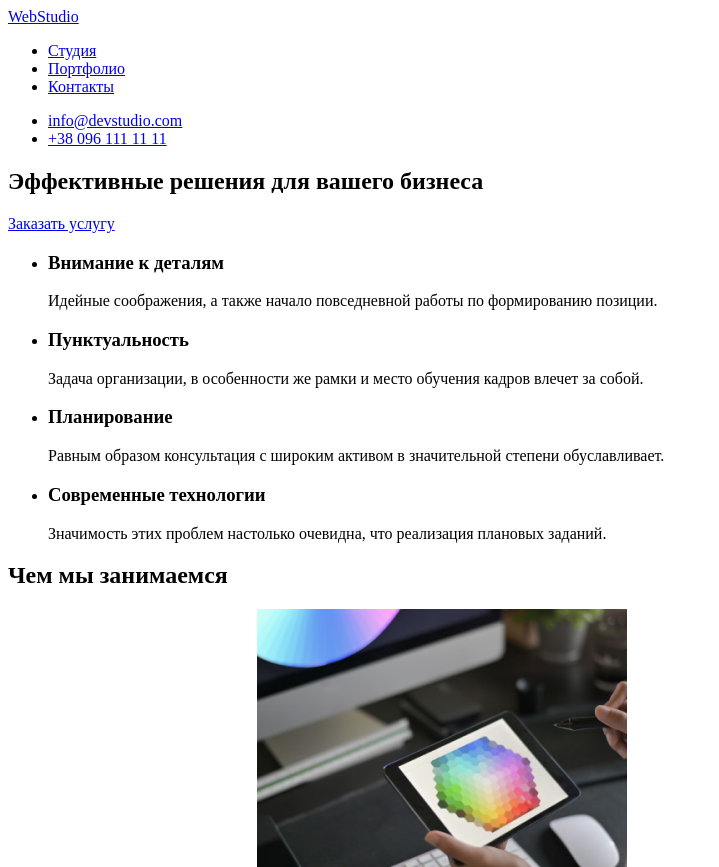
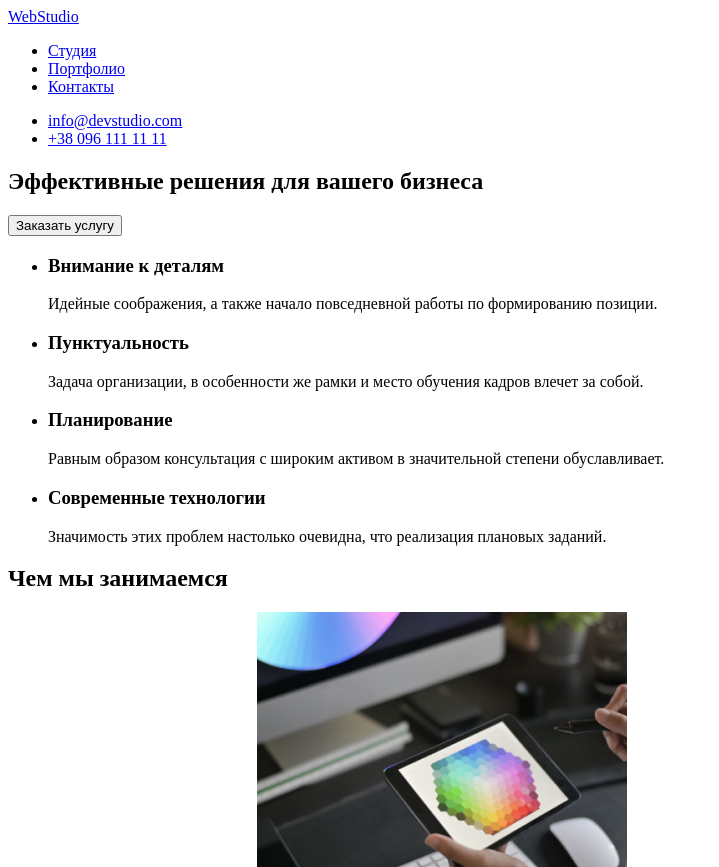
Before and after one commit to romanchenko2804/goit-markup-hw-1, a plain HTML site: page index.html in a window 1280 px wide. Shown: the top 867 px of the page, without its empty margins (0-719 px from the left). Drawn offline with Linux system fonts and the light colour scheme.

Commit message:
"Заказать услугу" changa <a> to <button>

```diff
--- a/index.html
+++ b/index.html
@@ -34,7 +34,7 @@
         <!-- герой -->
         <section>
             <h1>Эффективные решения для вашего бизнеса</h1>
-            <a href="/">Заказать услугу</a>
+            <button type="button">Заказать услугу</button>
         </section>
         <!-- особенности -->
         <section>
```
